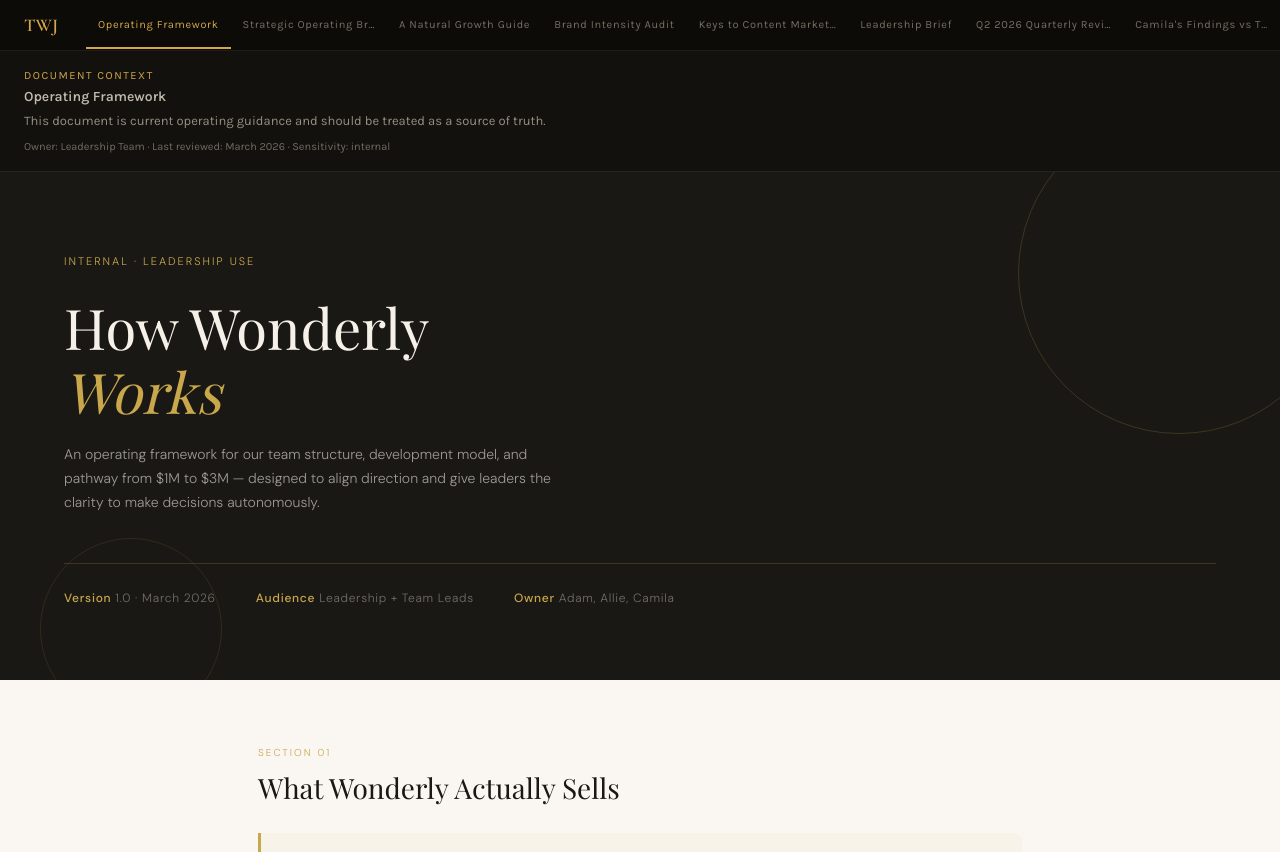
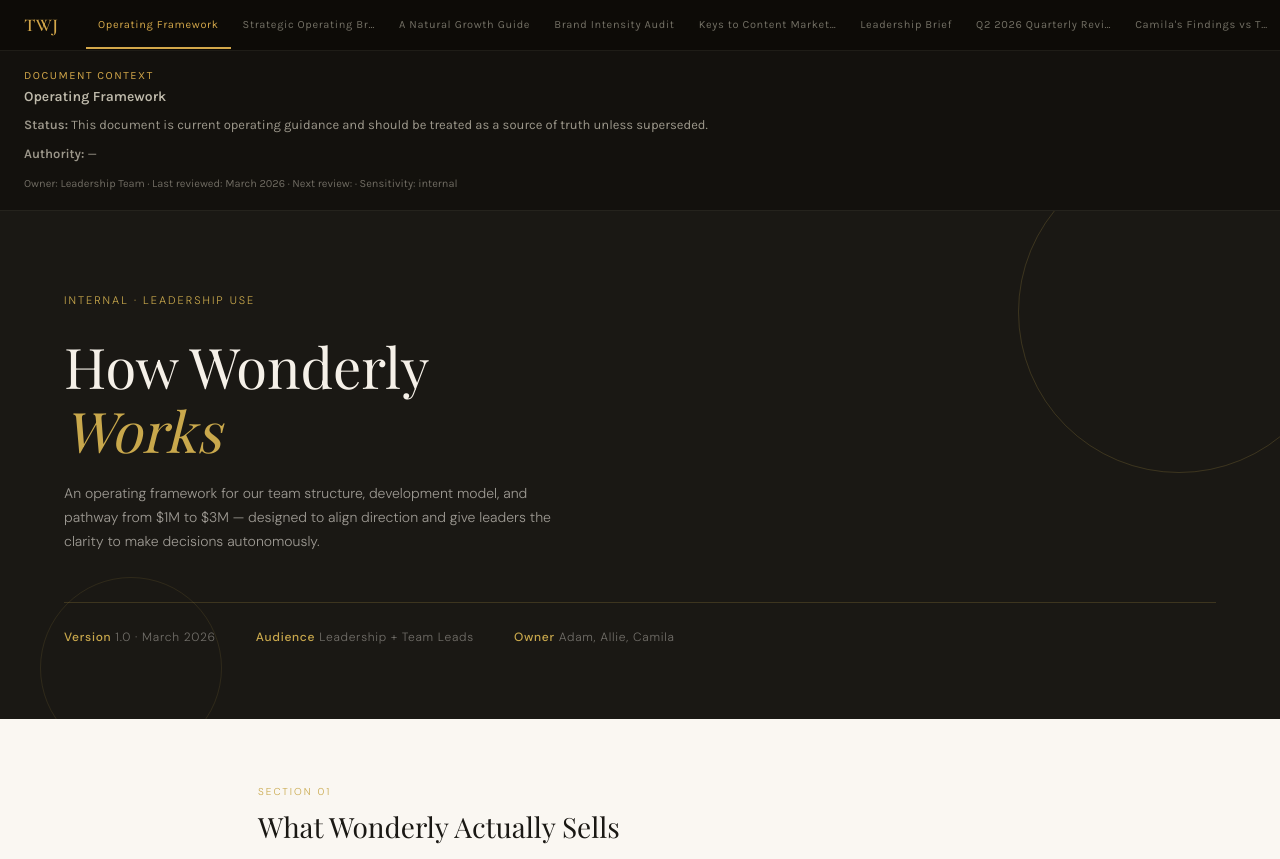
Before and after one commit to Lam30ne/twj-internal, a React (Vite) app: page /operating-framework in a window 1280 px wide. Built offline with nearby package versions, Linux system fonts and the light colour scheme; a web font is replaced by a local one.

Commit message:
Authority + review cadence layer

```diff
--- a/src/DocViewer.jsx
+++ b/src/DocViewer.jsx
@@ -1,10 +1,24 @@
 export default function DocViewer({ doc }) {
-  const guidance = {
-    active: 'This document is current operating guidance and should be treated as a source of truth.',
-    reference: 'This document is reference material and supports operating decisions, but may not reflect current decisions.',
-    point_in_time: 'This document captures a specific moment (meeting, audit, or review) and should not be treated as evergreen.',
+  const statusGuidance = {
+    active: 'This document is current operating guidance and should be treated as a source of truth unless superseded.',
+    reference: 'This document is reference material and supports operating decisions, but may not reflect the latest decisions on its own.',
+    point_in_time: 'This document captures a specific moment (meeting, audit, or review) and should not be treated as evergreen guidance.',
     internal_memo: 'This document is an internal communication and reflects intent or alignment at a moment in time.',
     personal: 'This document is personal and highly sensitive. It is not intended for broad distribution.',
+  }
+
+  const authorityLabel = {
+    source_of_truth: 'Source of truth',
+    supporting: 'Supporting',
+    historical_record: 'Historical record',
+    personal_guidance: 'Personal guidance',
+  }
+
+  const authorityGuidance = {
+    source_of_truth: 'Use this as canonical guidance for current decisions and operating behavior.',
+    supporting: 'Use this as supporting context or framework, alongside active operating documents.',
+    historical_record: 'Use this to understand what happened or what was believed at a specific point in time, not as current policy.',
+    personal_guidance: 'Use this only for the named individual or tightly restricted audience.',
   }
 
   return (
@@ -28,18 +42,24 @@ export default function DocViewer({ doc }) {
         }}>
           Document context
         </div>
-        <div style={{ fontSize: '14px', color: 'rgba(240, 234, 216, 0.78)', marginBottom: '6px' }}>
+        <div style={{ fontSize: '14px', color: 'rgba(240, 234, 216, 0.78)', marginBottom: '10px' }}>
           <strong>{doc.title}</strong>
         </div>
-        <div style={{ fontSize: '13px', color: 'rgba(240, 234, 216, 0.58)', lineHeight: 1.6 }}>
-          {guidance[doc.status]}
+        <div style={{ display: 'grid', gap: '8px' }}>
+          <div style={{ fontSize: '13px', color: 'rgba(240, 234, 216, 0.62)', lineHeight: 1.6 }}>
+            <strong>Status:</strong> {statusGuidance[doc.status]}
+          </div>
+          <div style={{ fontSize: '13px', color: 'rgba(240, 234, 216, 0.62)', lineHeight: 1.6 }}>
+            <strong>Authority:</strong> {authorityLabel[doc.authority]} — {authorityGuidance[doc.authority]}
+          </div>
         </div>
         <div style={{
-          marginTop: '8px',
+          marginTop: '10px',
           fontSize: '11px',
           color: 'rgba(240, 234, 216, 0.42)',
+          lineHeight: 1.6,
         }}>
-          Owner: {doc.owner} · Last reviewed: {doc.reviewed} · Sensitivity: {doc.sensitivity}
+          Owner: {doc.owner} · Last reviewed: {doc.reviewed} · Next review: {doc.nextReview} · Sensitivity: {doc.sensitivity}
         </div>
       </div>
 
@@ -50,7 +70,7 @@ export default function DocViewer({ doc }) {
           width: '100%',
           flex: 1,
           border: 'none',
-          minHeight: 'calc(100vh - 120px)',
+          minHeight: 'calc(100vh - 152px)',
         }}
       />
     </div>
```
Also changed, not shown: 1 other file (tests, documents, lock files or other folders).
